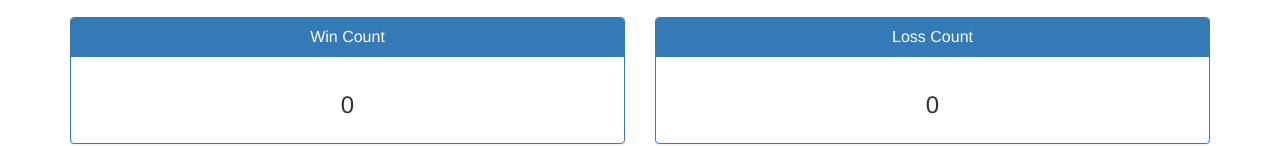
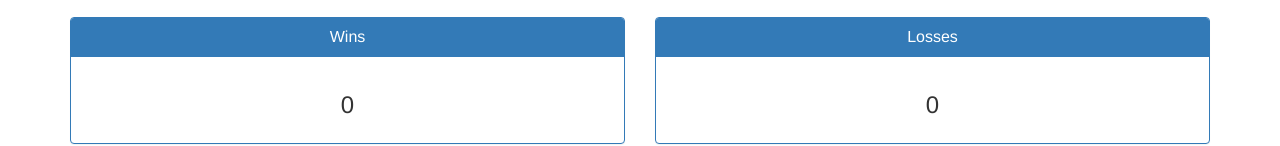
Before and after one commit to rmunoz5010/jqueryhw, a plain HTML site: page index.html in a window 1280 px wide. Shown: the part 719-865 px from the top of the page. Drawn offline with nearby package versions, Linux system fonts and the light colour scheme.

Commit message:
clean up html

```diff
--- a/index.html
+++ b/index.html
@@ -79,7 +79,7 @@
 				<div class="col-lg-6">
 					<div class="panel panel-primary">
 						<div class="panel-heading">
-							<h3 class="panel-title text-center">Win Count</h3>
+							<h3 class="panel-title text-center">Wins</h3>
 						</div>
 						<div class="panel-body">
 							<h3 class="text-center" id="win-count">0</h3>
@@ -92,7 +92,7 @@
 
 					<div class="panel panel-primary">
 						<div class="panel-heading">
-							<h3 class="panel-title text-center">Loss Count</h3>
+							<h3 class="panel-title text-center">Losses</h3>
 						</div>
 						<div class="panel-body">
 							<h3 class="text-center" id="loss-count">0</h3>
```
